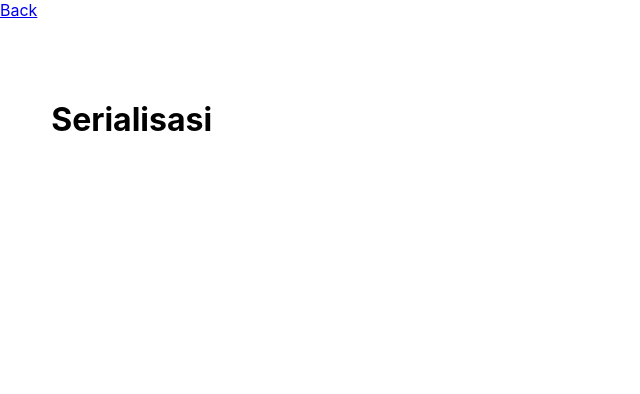
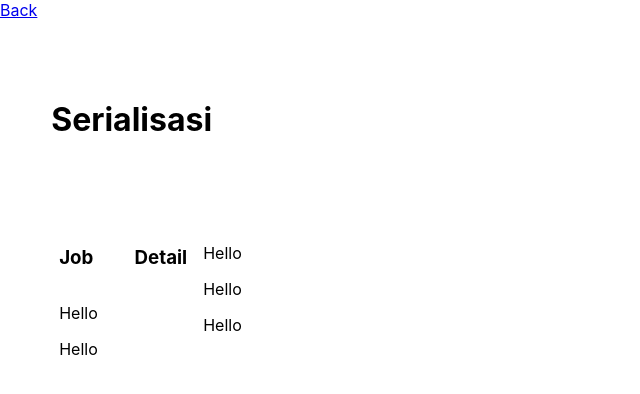
Before and after one commit to KevinDallian/QRCode, a React (Create React App) app: page /serialisasi in a window 1280 px wide. Shown: the top 394 px of the page, without its empty margins (0-640 px from the left). Built offline with nearby package versions, Linux system fonts and the light colour scheme.

Commit message:
updated serialisasi form

```diff
--- a/src/Pages/JobOrder/JobOrder.js
+++ b/src/Pages/JobOrder/JobOrder.js
@@ -93,9 +93,6 @@ export default function JobOrder() {
                     <FormDetail variableName='Order Qty' value={quantity} setValue={(e)=>{setQuantity(e)}}/>
                     <OptionForm variableName='Job Status' options={['Active', 'Cancel', 'Suspended']} value={jobStatus} setValue={(e)=>{setJobStatus(e)}}/>
                 </form>
-                <div>
-
-                </div>
             </div>
 
 
--- a/src/Pages/Serialisasi/Serialisasi.css
+++ b/src/Pages/Serialisasi/Serialisasi.css
@@ -0,0 +1,7 @@
+.job-display {
+    margin-left: 4vw;
+}
+
+.col {
+    margin: 1vh;
+}
--- a/src/Pages/Serialisasi/Serialisasi.js
+++ b/src/Pages/Serialisasi/Serialisasi.js
@@ -6,6 +6,27 @@ export default function Serialisasi(){
         <>
             <Link to='/'>Back</Link>
             <h1 className='title'>Serialisasi</h1>
+            <div className='flex-row job-display'>
+                <div className='col'>
+                    <JobList />
+                    <p>Hello</p>
+                    <p>Hello</p>
+                </div>
+                <div className='col'>
+                    <p>Hello</p>
+                    <p>Hello</p>
+                    <p>Hello</p>
+                </div>
+            </div>
         </>
     );
 }
+
+function JobList() {
+    return (
+        <div className='flex-space-between' style={{width : "10vw"}}>
+            <h3>Job</h3>
+            <h3>Detail</h3>
+        </div>
+    );
+}
```
